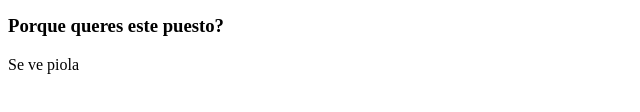
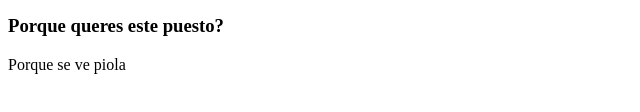
Before and after one commit to facuzelante/clases_html, a plain HTML site: page index.html in a window 1280 px wide. Shown: the part 240-352 px from the top of the page, 0-640 px from the left. Drawn offline with Linux system fonts and the light colour scheme.

Commit message:
I just changed something

```diff
--- a/index.html
+++ b/index.html
@@ -17,7 +17,7 @@
         <h3>A que te dedicas?</h3>
         <p>Estoy estudiando en una secundaria tecnica</p>
         <h3>Porque queres este puesto?</h3>
-        <p>Se ve piola</p>
+        <p>Porque se ve piola</p>
     </div>
 </body>
 </html>
```
